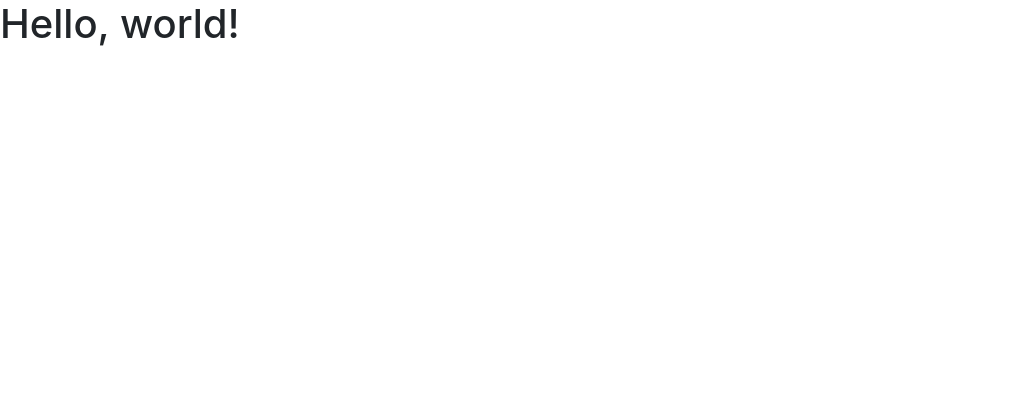
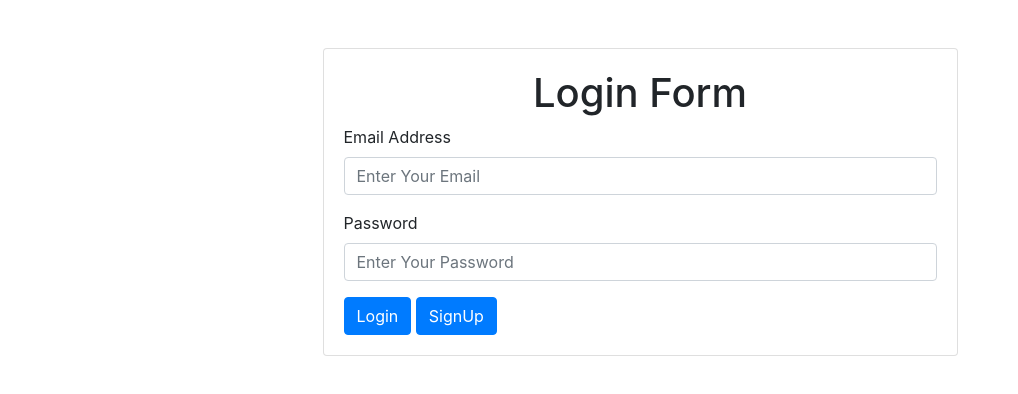
Before and after one commit to SaifRehman99/Firebase-Authentication, a plain HTML site: page index.html in a window 1280 px wide. Shown: the whole page, without its empty margins (0-1018 px from the left). Drawn offline with nearby package versions, Linux system fonts and the light colour scheme.

Commit message:
form added

```diff
--- a/index.html
+++ b/index.html
@@ -19,8 +19,40 @@
     <title>Hello, world!</title>
 </head>
 
-<body>
-    <h1>Hello, world!</h1>
+<body">
+
+    <!-- starting from here -->
+
+    <div class="container">
+        <div class="row">
+            <div class="col-md-7  mx-auto">
+                <div class="card card-body mt-5">
+
+                    <h1 class="text-center">Login Form</h1>
+
+                    <!-- form here -->
+                    <form id="loginForm">
+                        <div class="form-group">
+                            <label for="email">Email Address</label>
+                            <input type="email" class="form-control" id="emailAdd" placeholder="Enter Your Email">
+                        </div>
+                        <div class="form-group">
+                                <label for="password">Password</label>
+                                <input type="password" class="form-control" id="pass" placeholder="Enter Your Password">
+                            </div>
+
+                            <button class="btn btn-primary" type="submit" id="logIn">Login</button>
+                            <button class="btn btn-primary" type="submit" id="signUp">SignUp</button>
+
+                    </form>
+
+
+            </div>
+        </div>
+    </div>
+</div>
+
+
 
     <!-- Optional JavaScript -->
     <!-- jQuery first, then Popper.js, then Bootstrap JS -->
```
